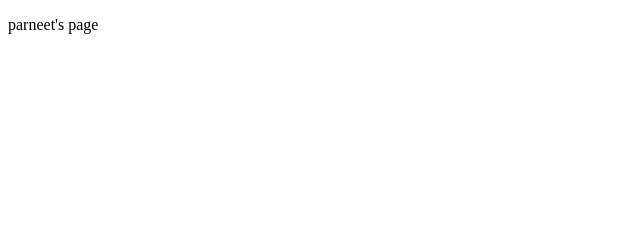
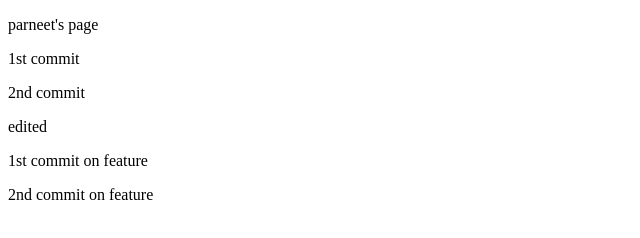
Before and after one commit to 21047509/Lab-04_Branching_Merging_Parneet, a plain HTML site: page index.html in a window 1280 px wide. Shown: the whole page, without its empty margins (0-640 px from the left). Drawn offline with Linux system fonts and the light colour scheme.

Commit message:
1st commit

```diff
--- a/index.html
+++ b/index.html
@@ -2,5 +2,13 @@
 <html>
     <Body>
         <p>parneet's page</p>
+        <p>1st commit</p>
+        <p>2nd commit</p>
+        <p>edited</p>
+
+
+
+        <p>1st commit on feature</p>
+        <p>2nd commit on feature</p>
     </Body>
 </html>
```
